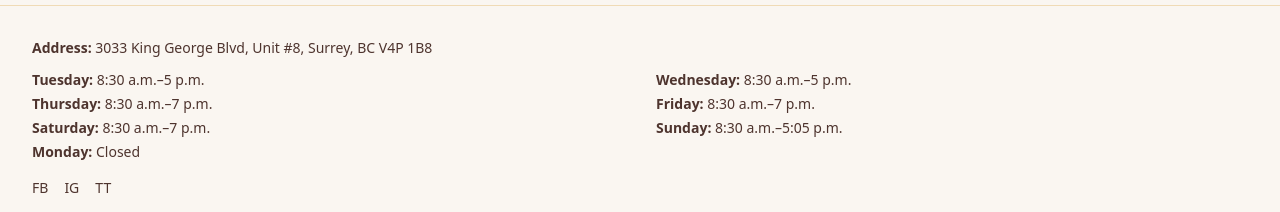
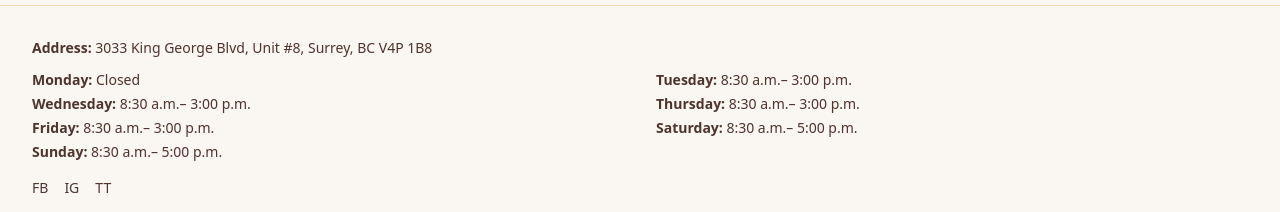
Before and after one commit to GrowEasySolutions/rosies-country-cafe, a Next.js app: page / in a window 1280 px wide. Shown: the part 592-804 px from the top of the page. Built offline with nearby package versions, Linux system fonts and the light colour scheme.

Commit message:
Update layout.tsx

```diff
--- a/app/layout.tsx
+++ b/app/layout.tsx
@@ -29,15 +29,15 @@ export default function RootLayout({ children }: { children: ReactNode }) {
         <footer className="mt-16 border-t border-wheat/50">
           <div className="container py-8 text-sm">
             <p><strong>Address:</strong> 3033 King George Blvd, Unit #8, Surrey, BC V4P 1B8</p>
-            <div className="grid sm:grid-cols-2 gap-x-8 gap-y-1 my-3">
-              <p><strong>Tuesday:</strong> 8:30 a.m.–5 p.m.</p>
-              <p><strong>Wednesday:</strong> 8:30 a.m.–5 p.m.</p>
-              <p><strong>Thursday:</strong> 8:30 a.m.–7 p.m.</p>
-              <p><strong>Friday:</strong> 8:30 a.m.–7 p.m.</p>
-              <p><strong>Saturday:</strong> 8:30 a.m.–7 p.m.</p>
-              <p><strong>Sunday:</strong> 8:30 a.m.–5:05 p.m.</p>
-              <p><strong>Monday:</strong> Closed</p>
-            </div>
+           <div className="grid sm:grid-cols-2 gap-x-8 gap-y-1 my-3">
+  <p><strong>Monday:</strong> Closed</p>
+  <p><strong>Tuesday:</strong> 8:30 a.m.– 3:00 p.m.</p>
+  <p><strong>Wednesday:</strong> 8:30 a.m.– 3:00 p.m.</p>
+  <p><strong>Thursday:</strong> 8:30 a.m.– 3:00 p.m.</p>
+  <p><strong>Friday:</strong> 8:30 a.m.– 3:00 p.m.</p>
+  <p><strong>Saturday:</strong> 8:30 a.m.– 5:00 p.m.</p>
+  <p><strong>Sunday:</strong> 8:30 a.m.– 5:00 p.m.</p>
+</div>
             <div className="flex items-center gap-4 mt-4">
               <a href="#" aria-label="Facebook" title="Facebook">FB</a>
               <a href="#" aria-label="Instagram" title="Instagram">IG</a>
```
